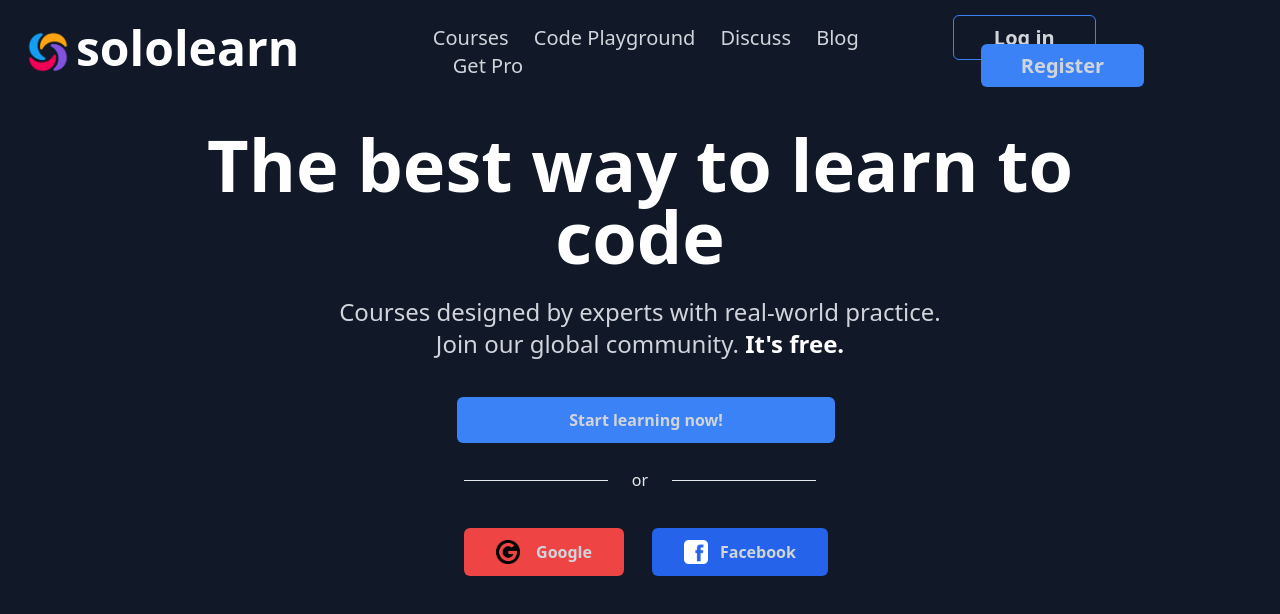
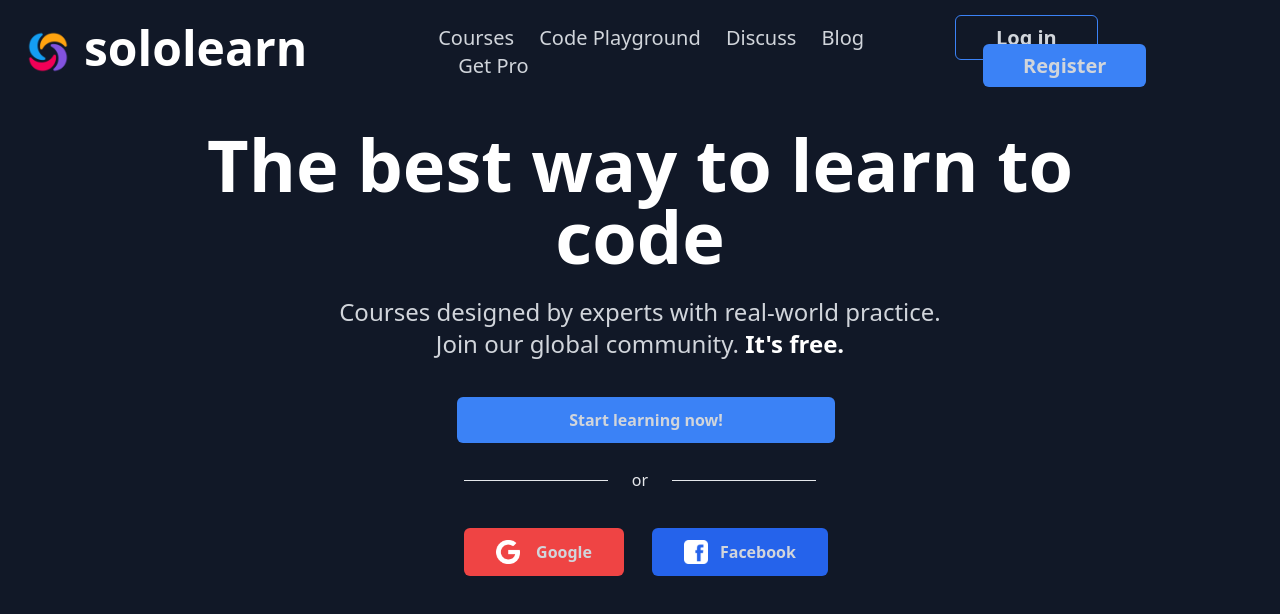
Before and after one commit to Pemrograman-Web-Dan-Perangkat-Bergerak/YogiFirmasyah-XII-RPL-2-Sololearn, a plain HTML site: page index.html in a window 1280 px wide. Drawn offline with nearby package versions, Linux system fonts and the light colour scheme.

Commit message:
sololearn

```diff
--- a/index.html
+++ b/index.html
@@ -9,9 +9,9 @@
 </head>
 <body class="bg-gray-900">
     <nav class="flex mx-5 mt-6 items-center">
-        <div class="flex">
+        <div class="flex space-x-2">
             <img src="logo.png" class="w-14" alt="logo">
-            <a href="#" class="space-x-6 text-white text-5xl font-semibold">sololearn</a>
+            <a href="#" class="justify-center text-white text-5xl font-semibold">sololearn</a>
         </div>
         <div  class="text-xl text-gray-300 ml-40 space-x-5 mx-30">
             <a href="#">Courses</a>
@@ -42,7 +42,7 @@
 
     <div class="flex justify-center space-x-7">
         <div class="flex text-gray-300 text-base justify-center ml-3 space-x-4 mt-9 text-center px-8 py-3 bg-red-500 rounded-md font-bold">
-            <a href="#"><img src="logo-google.png" alt="icon-google" class="w-6"></a>
+            <a href="#"><img src="dil.png" alt="icon-google" class="w-6"></a>
             <a href="#" class=""><b>Google</b></a>
         </div>
         <div class="flex text-gray-300 text-base justify-center ml-3 space-x-3 mt-9 text-center px-8 py-3 bg-blue-600 rounded-md font-bold">
```
Also changed, not shown: google-logo-9824.html (deleted, +0 -5 lines), dil.png (added), google-icon.svg (deleted), google.png (deleted), logo-google.png (deleted).
